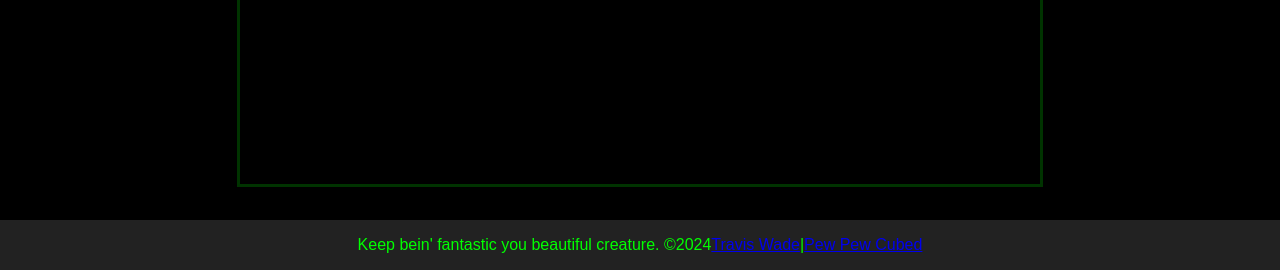
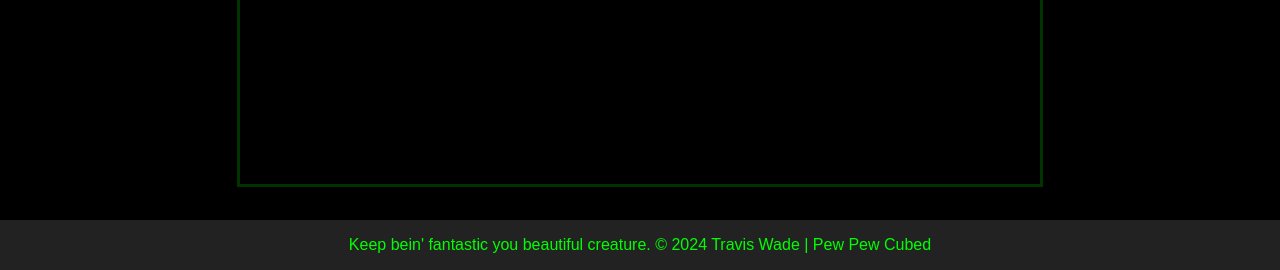
Before and after one commit to travisnwade/Pew-Pew-Cubed, a plain HTML site: page index.html in a window 1280 px wide. Shown: the part 530-800 px from the top of the page. Drawn offline with Linux system fonts and the light colour scheme.

Commit message:
cleaned up footer

```diff
--- a/css/style.css
+++ b/css/style.css
@@ -80,3 +80,13 @@ button:hover,
     font-size: 1em;
     user-select: none;
 }
+
+#footer a {
+    color: #0f0; /* Neon green color */
+    text-decoration: none;
+  }
+
+  #footer a:hover {
+    color: rgb(0, 160, 0); /* Neon green color */
+    text-decoration: none;
+  }
--- a/index.html
+++ b/index.html
@@ -47,7 +47,12 @@
         </div>
     </div>
 
-  <div id="footer">Keep bein' fantastic you beautiful creature. &copy; <span id="current-year"></span><a href="https://links.twade.io/" target="_blank">Travis Wade</a> | <a href="https://github.com/travisnwade/Pew-Pew-Cubed" target="_blank">Pew Pew Cubed</a></div>
+  <div id="footer">
+    <p>Keep bein' fantastic you beautiful creature.
+      &copy; <span id="current-year"></span>
+      <a href="https://links.twade.io/" target="_blank">Travis Wade</a> | <a href="https://github.com/travisnwade/Pew-Pew-Cubed" target="_blank">Pew Pew Cubed</a>
+    </p>
+  </div>
 
   <script>
     // Set the current year in the footer
```
